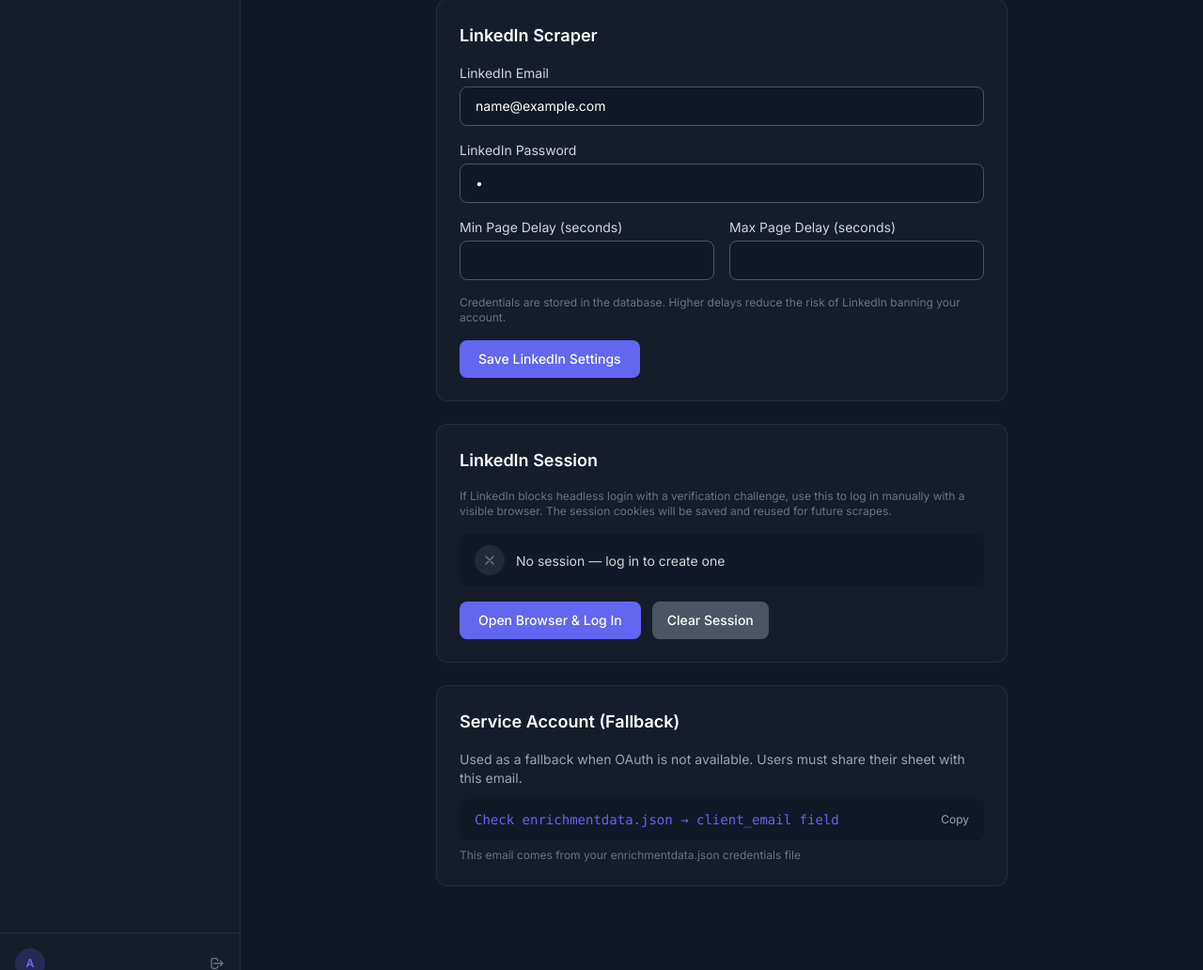
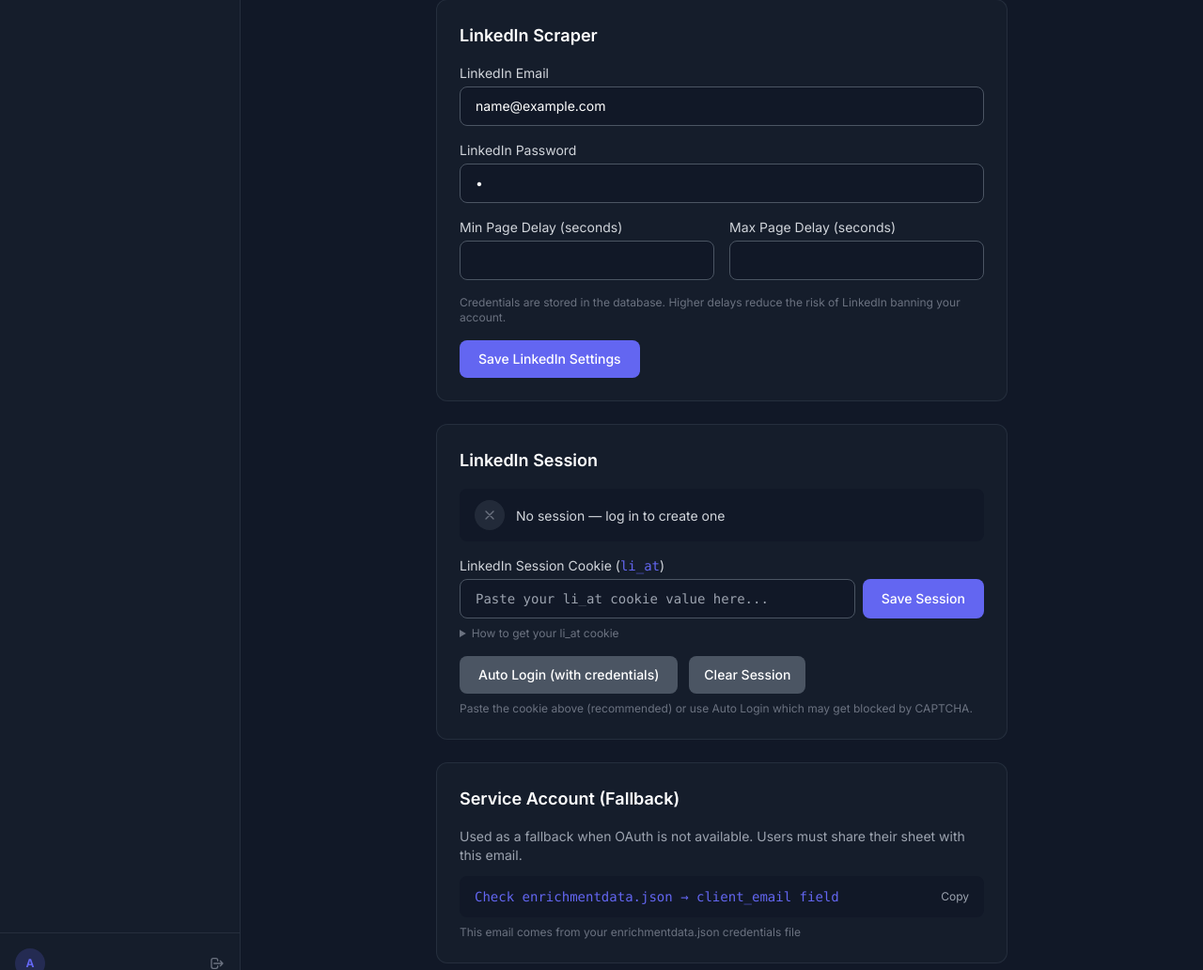
Before and after one commit to IB2B/DataEnrichment, a FastAPI app: template templates/settings.html in a window 1280 px wide. Shown: the part 1129-2161 px from the top of the page at 94% size. Run offline with FastAPI, Linux system fonts and the light colour scheme; the template is opened without the code that fills it: most values are stand-ins (such as "Sample title", 1, 10 or a date in 2020); data that the repository does not hold is empty; some libraries are stand-ins or nearby versions.

Commit message:
Add li_at cookie paste login for LinkedIn (no CAPTCHA)
- Add cookie paste field in Settings with step-by-step instructions
- Add /api/linkedin/save-cookie endpoint that validates and saves the cookie
- Cookie is injected into Playwright persistent context for scraper reuse
- Verifies cookie works by visiting LinkedIn feed before saving
- Works on VPS without display — users log in on their own browser

Co-Authored-By: Claude Opus 4.6 <noreply@anthropic.com>

```diff
--- a/main.py
+++ b/main.py
@@ -772,6 +772,78 @@ async def linkedin_session_status(request: Request):
     return JSONResponse({"has_session": has_session})
 
 
+@app.post("/api/linkedin/save-cookie")
+async def save_linkedin_cookie(request: Request):
+    """Save a li_at cookie value to create a LinkedIn session without browser login."""
+    user = get_current_user(request)
+    if not user:
+        raise HTTPException(401)
+    try:
+        body = await request.json()
+        li_at = body.get("li_at", "").strip()
+        if not li_at:
+            return JSONResponse({"ok": False, "error": "Cookie value is empty"})
+
+        from config import LINKEDIN_COOKIES_DIR
+        import json as _json
+
+        # Clear old cookies first
+        if LINKEDIN_COOKIES_DIR.exists():
+            shutil.rmtree(LINKEDIN_COOKIES_DIR, ignore_errors=True)
+        LINKEDIN_COOKIES_DIR.mkdir(parents=True, exist_ok=True)
+
+        # Create a Playwright-compatible persistent context by launching a browser,
+        # injecting the cookie, and closing it so the cookie is persisted to disk.
+        from playwright.async_api import async_playwright
+        pw = await async_playwright().start()
+        try:
+            context = await pw.chromium.launch_persistent_context(
+                user_data_dir=str(LINKEDIN_COOKIES_DIR),
+                headless=True,
+                args=["--headless=new", "--no-sandbox", "--disable-gpu"],
+                user_agent="Mozilla/5.0 (Windows NT 10.0; Win64; x64) AppleWebKit/537.36 (KHTML, like Gecko) Chrome/124.0.0.0 Safari/537.36",
+            )
+            await context.add_cookies([
+                {
+                    "name": "li_at",
+                    "value": li_at,
+                    "domain": ".linkedin.com",
+                    "path": "/",
+                    "httpOnly": True,
+                    "secure": True,
+                    "sameSite": "None",
+                },
+                {
+                    "name": "JSESSIONID",
+                    "value": f"ajax:{li_at[:16]}",
+                    "domain": ".linkedin.com",
+                    "path": "/",
+                    "httpOnly": False,
+                    "secure": True,
+                    "sameSite": "None",
+                },
+            ])
+            # Visit LinkedIn to verify the cookie works
+            page = context.pages[0] if context.pages else await context.new_page()
+            await page.goto("https://www.linkedin.com/feed/", wait_until="domcontentloaded", timeout=20000)
+            import asyncio as _asyncio
+            await _asyncio.sleep(2)
+            url = page.url
+            await context.close()
+
+            if "/feed" in url or ("linkedin.com" in url and "/login" not in url and "checkpoint" not in url):
+                return JSONResponse({"ok": True})
+            else:
+                # Cookie didn't work — clean up
+                shutil.rmtree(LINKEDIN_COOKIES_DIR, ignore_errors=True)
+                LINKEDIN_COOKIES_DIR.mkdir(exist_ok=True)
+                return JSONResponse({"ok": False, "error": "Cookie is invalid or expired. Please copy a fresh li_at value."})
+        finally:
+            await pw.stop()
+    except Exception as e:
+        return JSONResponse({"ok": False, "error": f"Error: {str(e)}"})
+
+
 @app.post("/api/linkedin/clear-session")
 async def clear_linkedin_session(request: Request):
     """Deletes saved LinkedIn cookies to force re-login."""
--- a/templates/settings.html
+++ b/templates/settings.html
@@ -146,7 +146,6 @@
     <!-- LinkedIn Session -->
     <div class="bg-dark-300 rounded-xl border border-gray-700/50 p-6 mb-6">
         <h3 class="text-lg font-semibold text-white mb-4">LinkedIn Session</h3>
-        <p class="text-xs text-gray-500 mb-4">If LinkedIn blocks headless login with a verification challenge, use this to log in manually with a visible browser. The session cookies will be saved and reused for future scrapes.</p>
 
         <!-- Session status indicator -->
         <div class="flex items-center gap-3 bg-dark-400 rounded-lg px-4 py-3 mb-4" id="li-session-status">
@@ -158,7 +157,31 @@
             </div>
         </div>
 
-        <!-- Login status text (shown during manual login) -->
+        <!-- Cookie paste method -->
+        <div class="mb-4">
+            <label class="text-sm text-gray-300 mb-1 block">LinkedIn Session Cookie (<code class="text-accent">li_at</code>)</label>
+            <div class="flex gap-2">
+                <input type="text" id="li-cookie-input" placeholder="Paste your li_at cookie value here..."
+                    class="flex-1 bg-dark-400 border border-gray-600 rounded-lg px-4 py-2.5 text-white text-sm focus:outline-none focus:border-accent font-mono">
+                <button onclick="saveCookie()" id="li-cookie-btn"
+                    class="bg-accent hover:bg-accent-hover text-white font-medium px-5 py-2.5 rounded-lg transition-colors text-sm whitespace-nowrap">
+                    Save Session
+                </button>
+            </div>
+            <details class="mt-2">
+                <summary class="text-xs text-gray-500 cursor-pointer hover:text-gray-300">How to get your li_at cookie</summary>
+                <ol class="text-xs text-gray-500 mt-2 ml-4 space-y-1 list-decimal">
+                    <li>Open <a href="https://www.linkedin.com" target="_blank" class="text-accent hover:underline">linkedin.com</a> in your browser and log in normally</li>
+                    <li>Press <kbd class="bg-dark-400 px-1.5 py-0.5 rounded text-gray-300">F12</kbd> to open Developer Tools</li>
+                    <li>Go to the <strong class="text-gray-300">Application</strong> tab (Chrome) or <strong class="text-gray-300">Storage</strong> tab (Firefox)</li>
+                    <li>In the left sidebar, expand <strong class="text-gray-300">Cookies</strong> → click <strong class="text-gray-300">https://www.linkedin.com</strong></li>
+                    <li>Find the cookie named <code class="text-accent">li_at</code> and copy its <strong class="text-gray-300">Value</strong></li>
+                    <li>Paste it above and click Save Session</li>
+                </ol>
+            </details>
+        </div>
+
+        <!-- Login status text (shown during auto login) -->
         <div class="bg-dark-400 rounded-lg px-4 py-3 mb-4 hidden" id="li-login-progress">
             <div class="flex items-center gap-2">
                 <svg class="w-4 h-4 text-accent animate-spin" fill="none" viewBox="0 0 24 24"><circle class="opacity-25" cx="12" cy="12" r="10" stroke="currentColor" stroke-width="4"/><path class="opacity-75" fill="currentColor" d="M4 12a8 8 0 018-8v4a4 4 0 00-4 4H4z"/></svg>
@@ -169,14 +192,15 @@
         <!-- Action buttons -->
         <div class="flex items-center gap-3">
             <button onclick="startManualLogin()" id="li-login-btn"
-                class="bg-accent hover:bg-accent-hover text-white font-medium px-5 py-2.5 rounded-lg transition-colors text-sm">
-                Open Browser &amp; Log In
+                class="bg-gray-600 hover:bg-gray-500 text-white font-medium px-5 py-2.5 rounded-lg transition-colors text-sm">
+                Auto Login (with credentials)
             </button>
             <button onclick="clearLinkedInSession()" id="li-clear-btn"
                 class="bg-gray-600 hover:bg-gray-500 text-white font-medium px-4 py-2.5 rounded-lg transition-colors text-sm">
                 Clear Session
             </button>
         </div>
+        <p class="text-xs text-gray-500 mt-2">Paste the cookie above (recommended) or use Auto Login which may get blocked by CAPTCHA.</p>
     </div>
 
     <!-- Service Account Info -->
@@ -207,6 +231,42 @@ async function disconnectGoogle() {
 
 // ── LinkedIn Session ──
 let loginPolling = null;
+
+async function saveCookie() {
+    const input = document.getElementById('li-cookie-input');
+    const btn = document.getElementById('li-cookie-btn');
+    const val = input.value.trim();
+    if (!val) { alert('Please paste your li_at cookie value first.'); return; }
+    btn.disabled = true;
+    btn.textContent = 'Saving...';
+    try {
+        const res = await fetch('/api/linkedin/save-cookie', {
+            method: 'POST',
+            headers: {'Content-Type': 'application/json'},
+            body: JSON.stringify({li_at: val})
+        });
+        const data = await res.json();
+        if (data.ok) {
+            input.value = '';
+            btn.textContent = 'Saved!';
+            btn.className = 'bg-green-600 text-white font-medium px-5 py-2.5 rounded-lg text-sm whitespace-nowrap';
+            checkSessionStatus();
+            setTimeout(() => {
+                btn.textContent = 'Save Session';
+                btn.className = 'bg-accent hover:bg-accent-hover text-white font-medium px-5 py-2.5 rounded-lg transition-colors text-sm whitespace-nowrap';
+                btn.disabled = false;
+            }, 2000);
+        } else {
+            alert(data.error || 'Failed to save cookie');
+            btn.textContent = 'Save Session';
+            btn.disabled = false;
+        }
+    } catch (e) {
+        alert('Network error');
+        btn.textContent = 'Save Session';
+        btn.disabled = false;
+    }
+}
 
 async function checkSessionStatus() {
     try {
```
